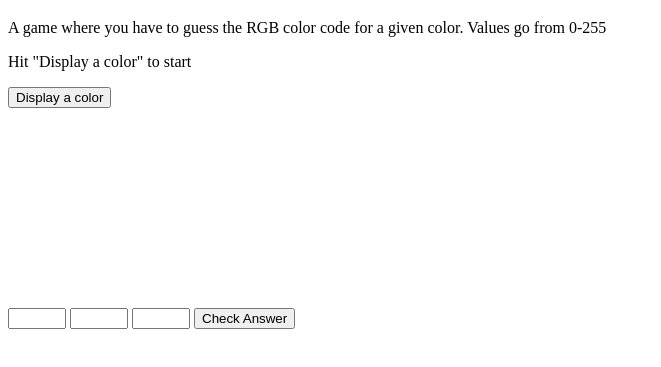
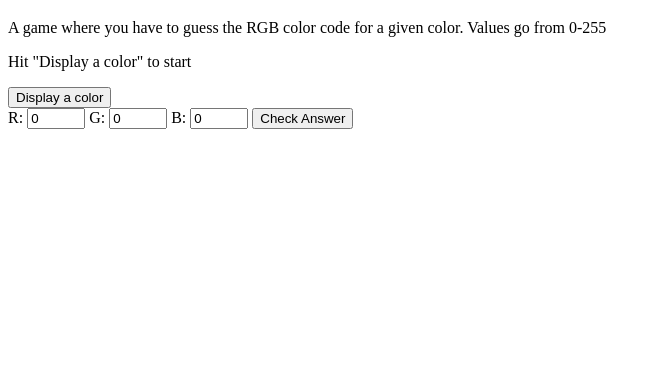
Before and after one commit to hannahrajarao/color-guessing-game, a plain HTML site: page color-guessing-game.html in a window 1280 px wide. Shown: the part 61-428 px from the top of the page, without its empty margins (0-661 px from the left). Drawn offline with Linux system fonts and the light colour scheme.

Commit message:
Add labels to input text boxes

```diff
--- a/color-guessing-game.html
+++ b/color-guessing-game.html
@@ -10,11 +10,14 @@
         <p>Hit "Display a color" to start</p>
         <div class="inline">
         <button onclick="displayNewColor('target-color')">Display a color</button>
-        <div id="target-color"></div>
-        <input type="number" min="0" max="255" id="red"/>
-        <input type="number" min="0" max="255" id="green"/>
-        <input type="number" min="0" max="255" id="blue"/>
-        <button onclick="checkAnswer()">Check Answer</button>
+            <div class="color-input">
+                <label for="red">R:</label>
+                <input type="number" min="0" max="255" value="0" id="red"/>
+                <label for="green">G:</label>
+                <input type="number" min="0" max="255" value="0" id="green"/>
+                <label for="blue">B:</label>
+                <input type="number" min="0" max="255" value="0" id="blue"/>
+                <button onclick="checkAnswer()">Check Answer</button>
         <div id="answer"></div>
         <div id="score"></div>
         <div>
```
